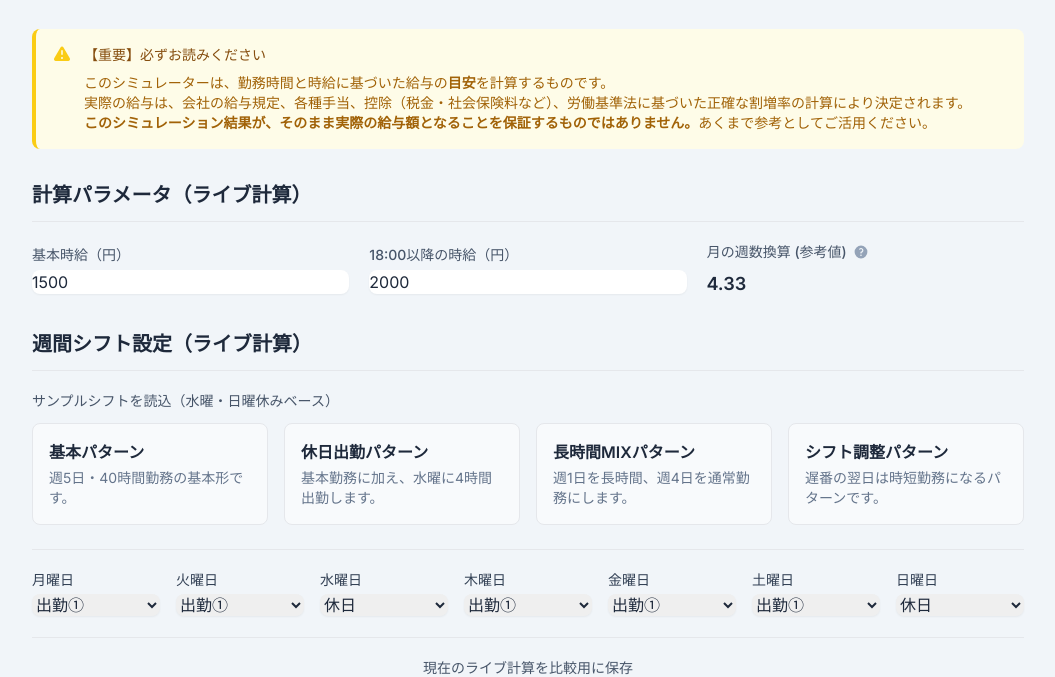
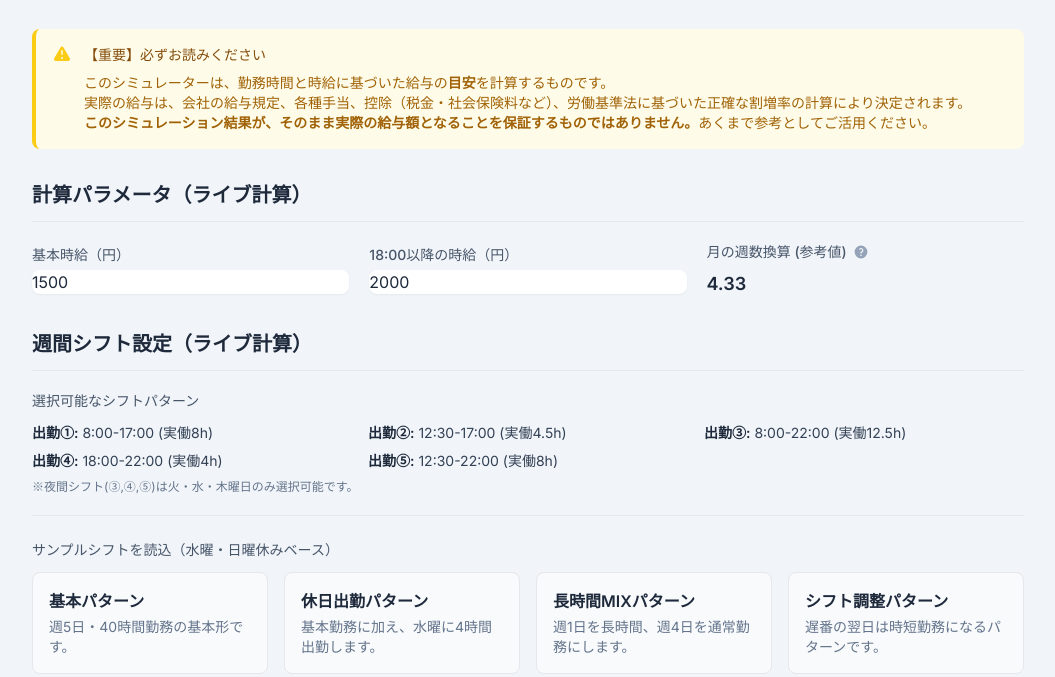
Before and after one commit to AmberLinks/Simulator, a plain HTML site: page index.html in a window 1280 px wide. Shown: the part 123-800 px from the top of the page, without its empty margins (112-1167 px from the left). Drawn offline with nearby package versions, Linux system fonts and the light colour scheme.

Commit message:
Update index.html

```diff
--- a/index.html
+++ b/index.html
@@ -75,6 +75,17 @@
     <!-- Schedule Selector -->
     <section class="card mb-8">
         <h2 class="text-xl font-semibold mb-5 border-b pb-3">週間シフト設定（ライブ計算）</h2>
+        <div class="mb-6 border-b pb-5">
+            <h3 class="text-sm font-medium text-slate-600 mb-3">選択可能なシフトパターン</h3>
+            <div class="grid grid-cols-1 sm:grid-cols-2 lg:grid-cols-3 gap-x-4 gap-y-2 text-sm text-slate-700">
+                <p><strong class="font-semibold text-slate-800">出勤①:</strong> 8:00-17:00 (実働8h)</p>
+                <p><strong class="font-semibold text-slate-800">出勤②:</strong> 12:30-17:00 (実働4.5h)</p>
+                <p><strong class="font-semibold text-slate-800">出勤③:</strong> 8:00-22:00 (実働12.5h)</p>
+                <p><strong class="font-semibold text-slate-800">出勤④:</strong> 18:00-22:00 (実働4h)</p>
+                <p><strong class="font-semibold text-slate-800">出勤⑤:</strong> 12:30-22:00 (実働8h)</p>
+            </div>
+             <p class="text-xs text-slate-500 mt-2">※夜間シフト(③,④,⑤)は火・水・木曜日のみ選択可能です。</p>
+        </div>
         <div class="mb-6">
             <h3 class="text-sm font-medium text-slate-600 mb-3">サンプルシフトを読込（水曜・日曜休みベース）</h3>
             <div class="grid grid-cols-1 sm:grid-cols-2 lg:grid-cols-4 gap-4">
```
